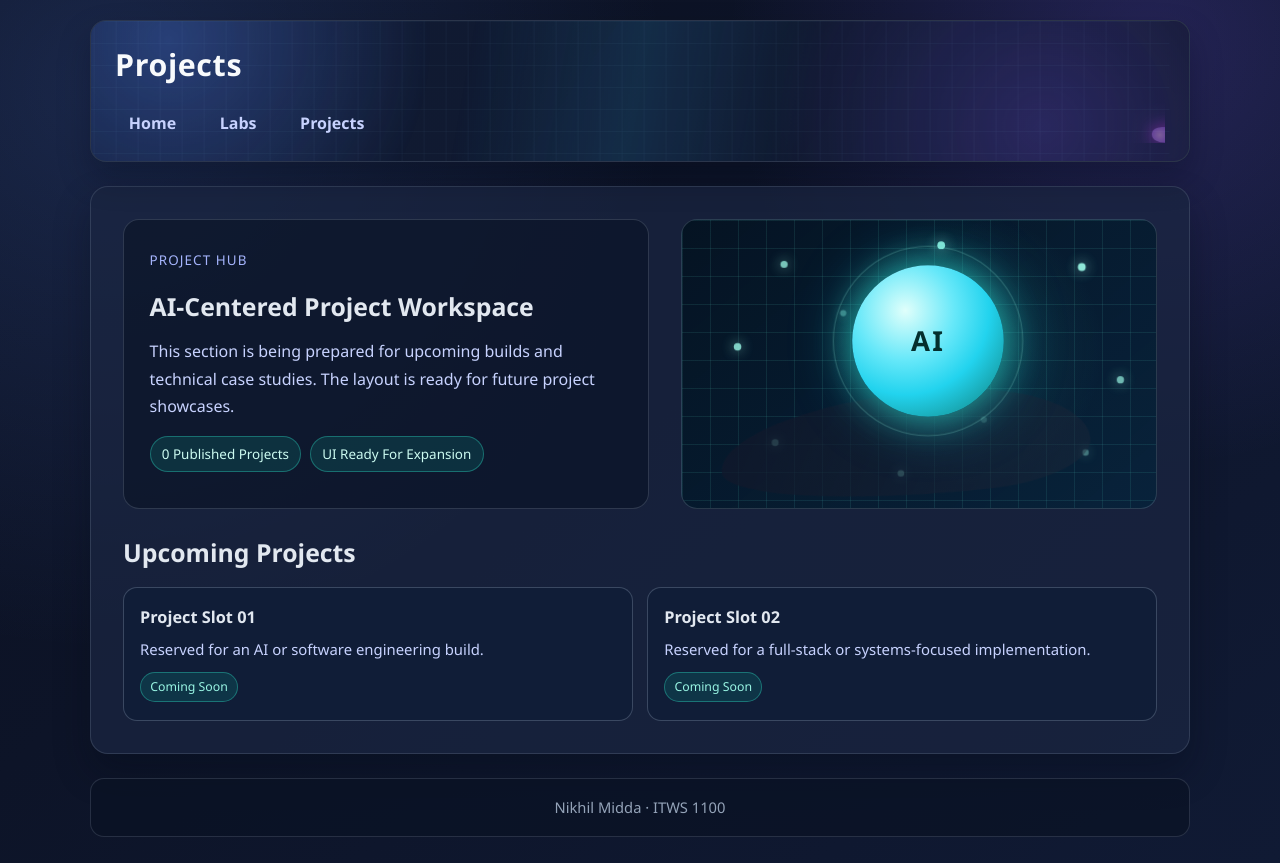
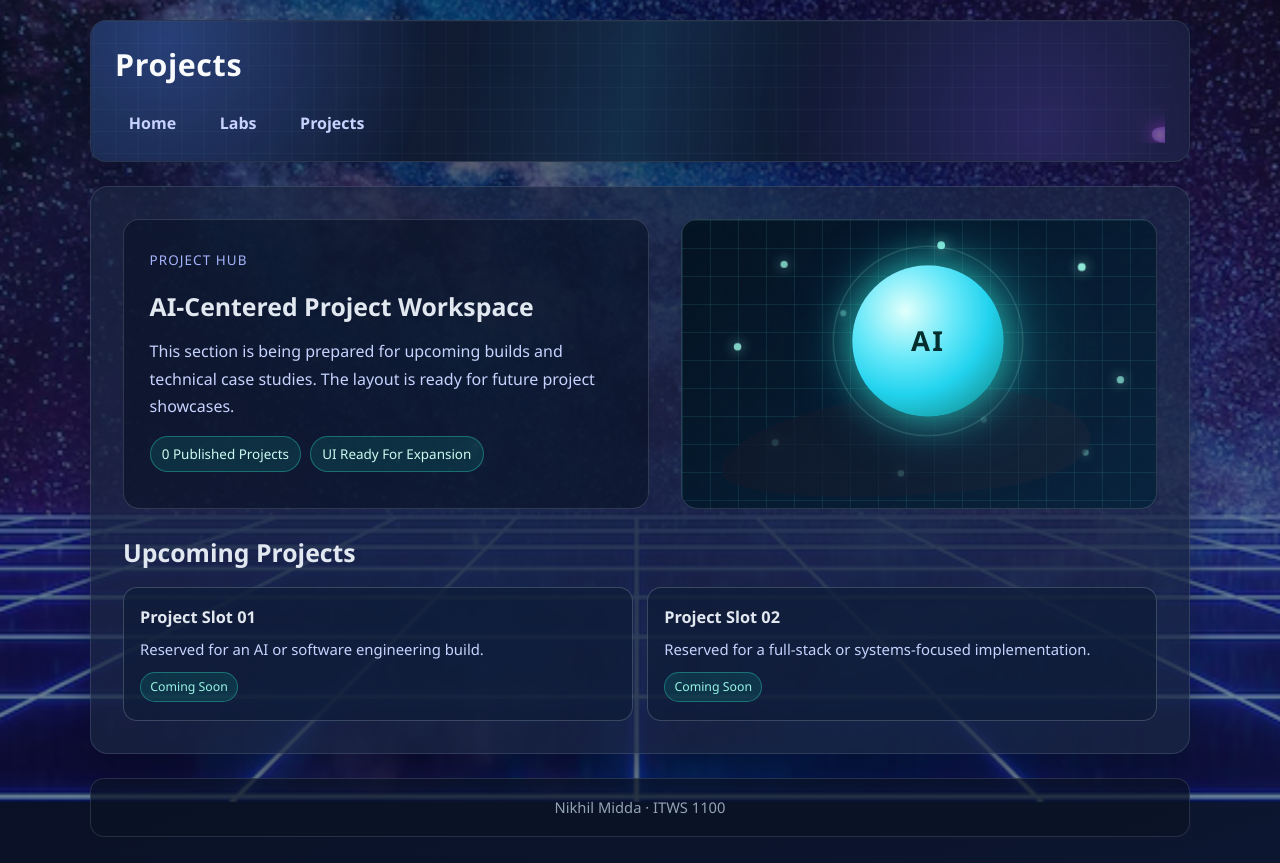
Before and after one commit to NikhilMiddaGeek/itws1100-middan, a PHP site: page /labs/lab03/lab03b/index.html in a window 1280 px wide. Run offline with PHP 8.4, Linux system fonts and the light colour scheme.

Commit message:
Iteration 5: Implemented futuristic background and refined visual identity
Redesigned the site background with a futuristic visual style to enhance overall aesthetic.

```diff
--- a/labs/lab03/lab03b/style.css
+++ b/labs/lab03/lab03b/style.css
@@ -19,13 +19,53 @@
 
 body {
   font-family: "Segoe UI", "Trebuchet MS", Arial, sans-serif;
-  background:
-    radial-gradient(circle at 8% 10%, rgba(91, 140, 255, 0.18), transparent 40%),
-    radial-gradient(circle at 90% 5%, rgba(125, 91, 255, 0.2), transparent 30%),
-    linear-gradient(140deg, var(--bg-900), var(--bg-800));
+  background: linear-gradient(160deg, #050a18, #0d1630);
   color: var(--text-100);
   line-height: 1.7;
   min-height: 100vh;
+  position: relative;
+  overflow-x: hidden;
+}
+
+body::before,
+body::after {
+  content: "";
+  position: fixed;
+  pointer-events: none;
+}
+
+body::before {
+  inset: 0;
+  background:
+    radial-gradient(circle at 20% 18%, rgba(56, 189, 248, 0.18), transparent 45%),
+    radial-gradient(circle at 82% 14%, rgba(168, 85, 247, 0.18), transparent 38%),
+    url("futuristic-space-background-with-retro-grid-space-background-3d-rendering_503815-807.avif");
+  background-size: cover;
+  background-position: center;
+  opacity: 0.5;
+  z-index: -2;
+  animation: cosmicDrift 24s ease-in-out infinite alternate;
+}
+
+body::after {
+  left: -12%;
+  right: -12%;
+  bottom: -60vh;
+  height: 132vh;
+  transform-origin: bottom center;
+  transform: perspective(860px) rotateX(72deg);
+  background-image:
+    linear-gradient(rgba(96, 165, 250, 0.35) 2px, transparent 2px),
+    linear-gradient(90deg, rgba(96, 165, 250, 0.35) 2px, transparent 2px);
+  background-size: 88px 88px;
+  opacity: 0.42;
+  z-index: -1;
+  animation: floorGridMove 0.9s linear infinite;
+}
+
+body > * {
+  position: relative;
+  z-index: 1;
 }
 
 header {
@@ -1017,6 +1057,26 @@ footer {
   }
 }
 
+@keyframes cosmicDrift {
+  0% {
+    transform: scale(1) translate3d(0, 0, 0);
+    filter: saturate(1);
+  }
+  100% {
+    transform: scale(1.07) translate3d(-22px, -16px, 0);
+    filter: saturate(1.14);
+  }
+}
+
+@keyframes floorGridMove {
+  0% {
+    background-position: 0 0, 0 0;
+  }
+  100% {
+    background-position: 0 88px, 88px 0;
+  }
+}
+
 @media (max-width: 760px) {
   header,
   main,
@@ -1055,4 +1115,8 @@ footer {
   .project-card-grid {
     grid-template-columns: 1fr;
   }
+
+  body::after {
+    opacity: 0.3;
+  }
 }
```
Also changed, not shown: labs/lab03/lab03b/futuristic-space-background-with-retro-grid-space-background-3d-rendering_503815-807.avif (added).
